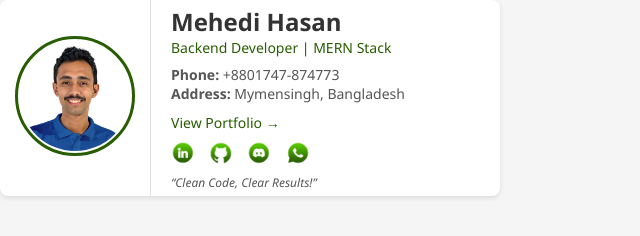
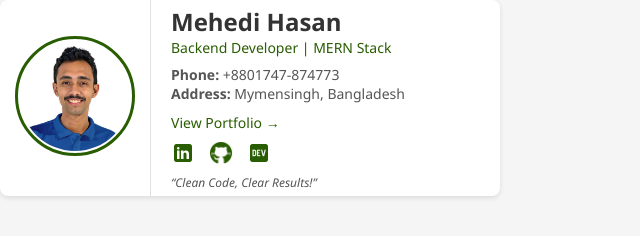
Before and after one commit to mehedi-hasan1102/email-Signature, a plain HTML site: page index.html in a window 1280 px wide. Shown: the whole page, without its empty margins (0-640 px from the left). Drawn offline with Linux system fonts and the light colour scheme.

Commit message:
(style) update all project page

```diff
--- a/index.html
+++ b/index.html
@@ -8,7 +8,7 @@
 </head>
 
 <body style="margin: 0; padding: 0; background-color: #f5f5f5;">
-  <!-- Email Signature with Inline CSS for Gmail compatibility -->
+  <!-- Professional Email Signature -->
   <table width="500" cellpadding="0" cellspacing="0"
     style="font-family: 'Segoe UI', Arial, sans-serif; border-collapse: collapse; background-color: white; border-radius: 8px; box-shadow: 0 2px 5px rgba(0,0,0,0.1);">
     <tr>
@@ -20,7 +20,7 @@
         </a>
       </td>
 
-      <!-- Center: Vertical Line -->
+      <!-- Divider -->
       <td width="1" style="background-color: #e0e0e0; height: 140px;"></td>
 
       <!-- Right: Text Info -->
@@ -47,24 +47,20 @@
             style="font-size: 14px; text-decoration: none; font-weight: 500; color: #295d01;">View Portfolio →</a>
         </p>
 
-        <!-- Social Links -->
+        <!-- Professional Social Links -->
         <div>
           <a target="_blank" href="https://www.linkedin.com/in/mehedi-hasan1102"
             style="text-decoration: none; display: inline-block; margin-right: 10px;">
-            <img src="./image/LinkedIn icon.png" alt="LinkedIn Profile" width="24" height="24" style="border: 0;" />
+            <img src="./image/icons8-linkedin-48.png" alt="LinkedIn Profile" width="24" height="24" style="border: 0;" />
           </a>
           <a target="_blank" href="https://github.com/mehedi-hasan1102"
             style="text-decoration: none; display: inline-block; margin-right: 10px;">
-            <img src="./image/GitHub icon.png" alt="GitHub Profile" width="24" height="24" style="border: 0;" />
+            <img src="./image/icons8-github-50.png" alt="GitHub Profile" width="24" height="24" style="border: 0;" />
           </a>
-          <a target="_blank" href="https://discord.com/users/1296640648920961076"
-            style="text-decoration: none; display: inline-block; margin-right: 10px;">
-            <img src="./image/Discord icon.png" alt="Discord Profile" width="24" height="24" style="border: 0;" />
-          </a>
-          <a target="_blank" href="https://wa.me/8801747874773"
-            style="text-decoration: none; display: inline-block; margin-right: 10px;">
-            <img src="./image/whatsapp icon.png" alt="WhatsApp Profile" width="24" height="24" style="border: 0;" />
-          </a>
+          <a href="https://dev.to/mehedihasan1102" target="_blank" style="text-decoration:none; margin-right:10px;">
+  <img src="./image/icons8-dev-community-48.png" alt="Dev.to Profile" width="24" height="24" style="border:0;" />
+</a>
+
         </div>
 
         <!-- Tagline -->
```
Also changed, not shown: image/Discord icon.png (deleted), image/GitHub icon.png (deleted), image/LinkedIn icon.png (deleted), image/icons8-dev-community-48.png (added), image/icons8-github-50.png (added), image/icons8-linkedin-48.png (added), image/whatsapp icon.png (deleted).
